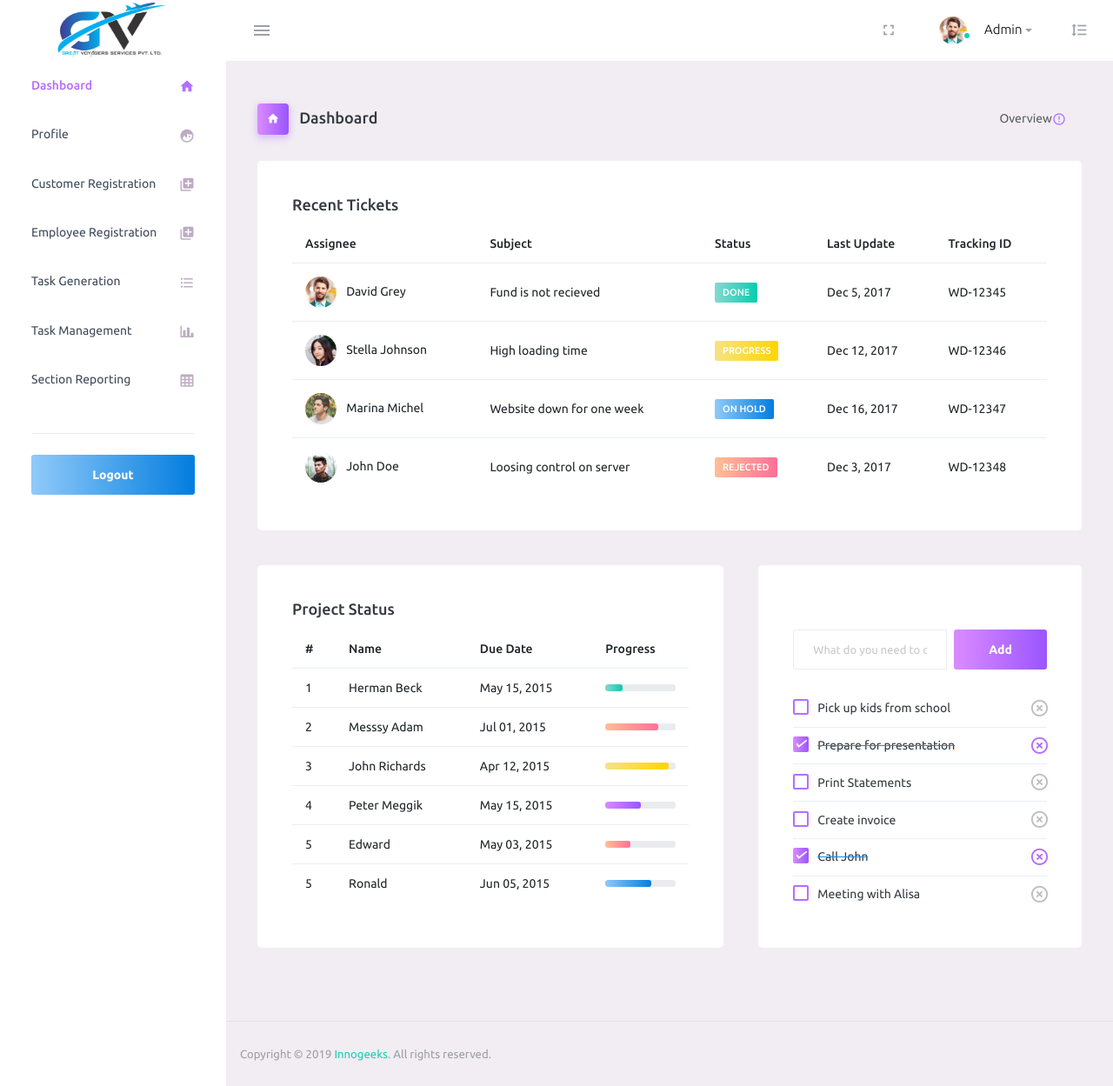
After one commit to simply-hollow/GreatVoyagers, a PHP site: page /home.php in a window 1280 px wide. The commit adds this page. Shown: the whole page at 87% size. Run offline with PHP 8.4, Linux system fonts and the light colour scheme; some libraries are stand-ins or nearby versions.

```diff
--- /dev/null
+++ b/home.php
@@ -0,0 +1,91 @@
+<?php
+
+include('./includes/header.php');
+
+?>
+<body>
+<div class="container-scroller">
+  <!-- partial top nav-bar -->
+  <?php
+
+    include('./includes/nav.php');
+
+  ?>
+  <!-- partial -->
+
+  <div class="container-fluid page-body-wrapper">
+    <!-- partial:partials/_sidebar.html -->
+    <?php
+
+      include('./includes/sidebar.php');
+
+    ?>
+    <!-- partial -->
+
+    <div class="main-panel">
+      <div class="content-wrapper">
+        <div class="page-header">
+          <h3 class="page-title">
+            <span class="page-title-icon bg-gradient-primary text-white mr-2">
+              <i class="mdi mdi-home"></i>
+            </span> Dashboard </h3>
+          <nav aria-label="breadcrumb">
+            <ul class="breadcrumb">
+              <li class="breadcrumb-item active" aria-current="page">
+                <span></span>Overview<i class="mdi mdi-alert-circle-outline icon-sm text-primary align-middle"></i>
+              </li>
+            </ul>
+          </nav>
+        </div> <!--
+        <div class="row">
+          <div class="col-md-6 stretch-card grid-margin">
+            <div class="card bg-gradient-info card-img-holder text-white">
+              <div class="card-body">
+                <a href="#">
+                  <img src="assets/images/dashboard/circle.svg" class="card-img-absolute" alt="circle-image" />
+                </a>
+                <h4 class="font-weight-normal mb-3">Weekly Sales<i class="mdi mdi-chart-line mdi-24px float-right"></i>
+                </h4>
+              </div>
+            </div>
+          </div>
+          <div class="col-md-6 stretch-card grid-margin">
+            <div class="card bg-gradient-dark card-img-holder text-white">
+              <div class="card-body">
+                  <a href="#">
+                    <img src="assets/images/dashboard/circle.svg" class="card-img-absolute" alt="circle-image" />
+                  </a>
+                  <h4 class="font-weight-normal mb-3">
+                    Visitors Online<i class="mdi mdi-diamond mdi-24px float-right"></i>
+                  </h4>
+              </div>
+            </div>
+          </div>
+        </div>  -->
+        <?php
+
+          include('./includes/dashboard-body/recents-task.php');
+          include('./includes/dashboard-body/project-status.php');
+
+        ?>
+      </div>
+      <!-- content-wrapper ends -->
+
+      <!-- partial:partials/_footer.html -->
+      <?php
+
+        include('./includes/footer.php');
+
+      ?>
+      <!-- partial -->
+
+    </div>
+    <!-- main-panel ends -->
+  </div>
+  <!-- page-body-wrapper ends -->
+</div>
+  <?php
+    include('./includes/script.php');
+  ?>
+</body>
+</html>
--- a/includes/nav.php
+++ b/includes/nav.php
@@ -1,10 +1,10 @@
 <!-- partial:partials/_navbar.html -->
 <nav class="navbar default-layout-navbar col-lg-12 col-12 p-0 fixed-top d-flex flex-row">
   <div class="text-center navbar-brand-wrapper d-flex align-items-center justify-content-center">
-    <a class="navbar-brand brand-logo" href="index.php">
+    <a class="navbar-brand brand-logo" href="home.php">
       <img src="./includes/logo.jpeg" alt="logo" style="width: 10vw; height: 5vw;" />
     </a>
-    <a class="navbar-brand brand-logo-mini" href="index.php">
+    <a class="navbar-brand brand-logo-mini" href="home.php">
       <img src="./includes/mini-logo.jpg" alt="logo" style="width: 5vw; height: 3vw;" />
     </a>
   </div>
--- a/includes/sidebar.php
+++ b/includes/sidebar.php
@@ -1,7 +1,7 @@
 <nav class="sidebar sidebar-offcanvas" id="sidebar">
   <ul class="nav">
     <li class="nav-item">
-      <a class="nav-link" href="index.php">
+      <a class="nav-link" href="home.php">
         <span class="menu-title">Dashboard</span>
         <i class="mdi mdi-home menu-icon"></i>
       </a>
```
Also changed, not shown: index.php (+41 -79 lines).
